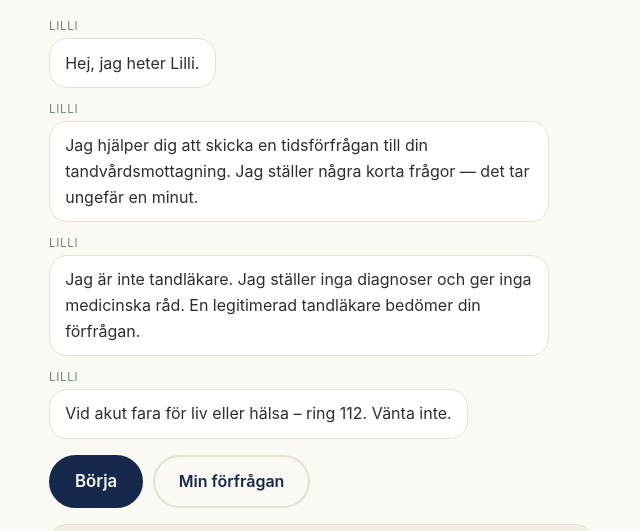
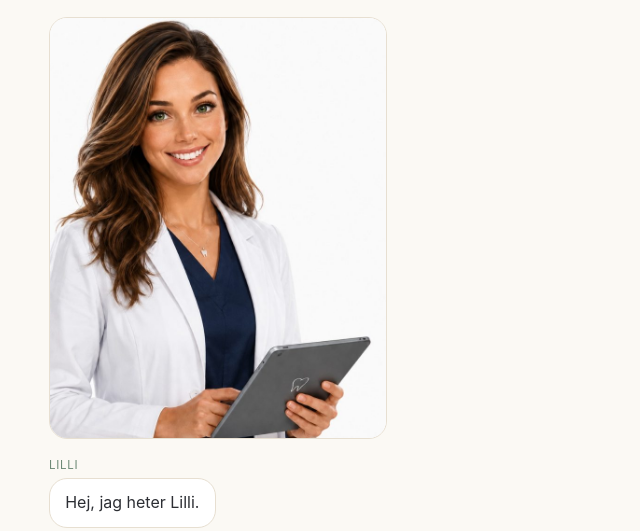
Before and after one commit to parisnicolebay-hue/lilli-se-pwa, a plain HTML site: page index.html in a window 1280 px wide. Shown: the part 260-791 px from the top of the page, without its empty margins (319-959 px from the left). Drawn offline with Linux system fonts and the light colour scheme.

Commit message:
Add the Lilli portrait to the home screen
The text-free portrait artwork, cropped to a rounded card between the
brand block and the conversation. Service-worker cache v5.

Co-Authored-By: Claude Opus 5 <noreply@anthropic.com>

```diff
--- a/app.css
+++ b/app.css
@@ -593,3 +593,13 @@
   color: var(--v-muted); font-size: 0.8rem;
 }
 .lilli-footmark img { display: block; opacity: 0.85; }
+
+/* The portrait that welcomes the patient on the home screen. */
+.lilli-hero {
+  display: block; width: 100%; height: auto;
+  max-width: 21rem;
+  border: 1px solid var(--v-line, #E7DFD1);
+  border-radius: 18px;
+  margin: 0 0 1.1rem;
+  background: #fff;
+}
--- a/app.js
+++ b/app.js
@@ -466,6 +466,7 @@
         '<img class="lilli-avatar lilli-avatar--lg" src="icons/lilli-avatar.png" alt="" width="96" height="96">' +
         '<h1 class="app-brand__name" tabindex="-1">' + esc(t('lilli.appName')) + '</h1>' +
         '<p class="lilli-head__office">' + esc(t('demo.office')) + '</p></div>' +
+        '<img class="lilli-hero" src="icons/lilli-hero.jpg" alt="" width="720" height="900">' +
         '<ol class="lilli-transcript">' +
         bubble({ who: 'lilli', keys: ['lilli.conv.greeting'] }) +
         bubble({ who: 'lilli', text: t('lilli.conv.greetingSub') }) +
--- a/service-worker.js
+++ b/service-worker.js
@@ -10,7 +10,7 @@
  * on the list passes through to the network untouched and uncached.
  */
 
-const CACHE = 'lilli-se-demo-v4';
+const CACHE = 'lilli-se-demo-v5';
 
 const SHELL = [
   './',
@@ -24,6 +24,7 @@ const SHELL = [
   './icons/apple-touch-icon.png',
   './icons/lilli-avatar.png',
   './icons/vanilli-os-mark.svg',
+  './icons/lilli-hero.jpg',
 ];
 
 const SHELL_URLS = new Set(SHELL.map((p) => new URL(p, self.location).href));
```
Also changed, not shown: icons/lilli-hero.jpg (added).
